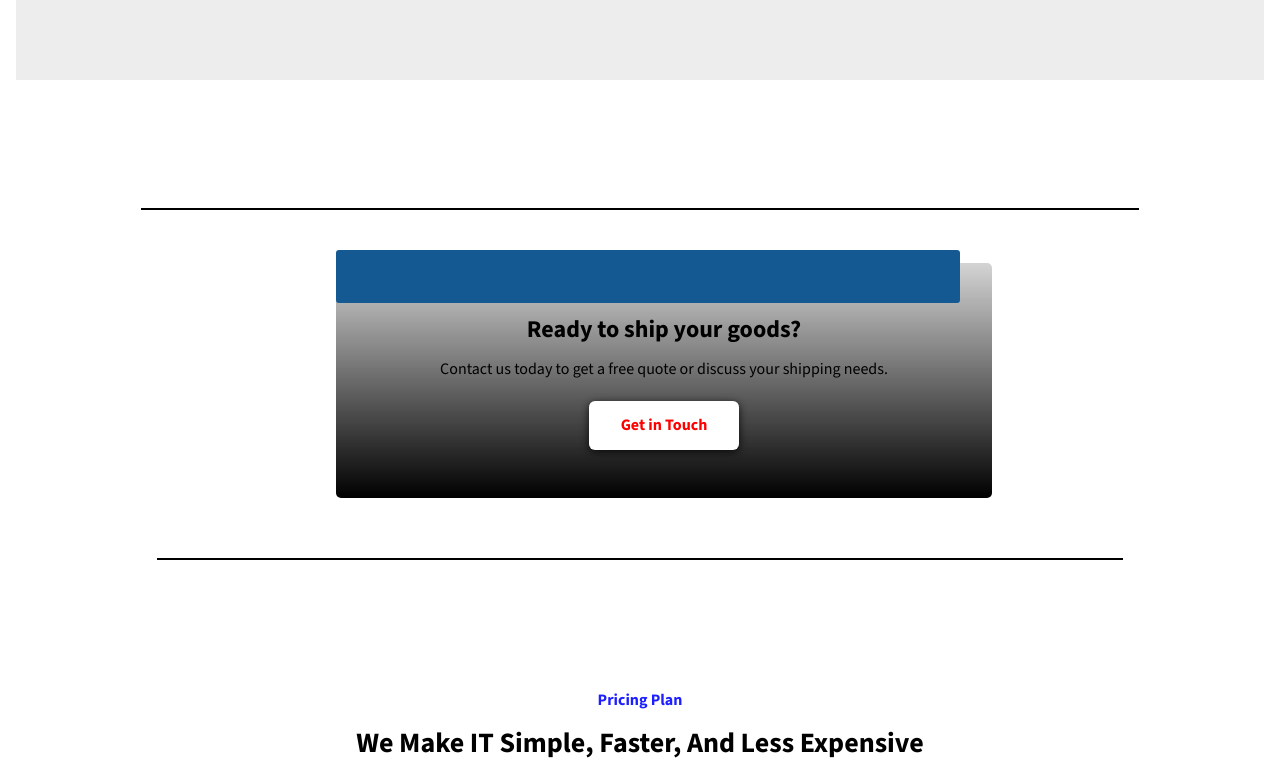
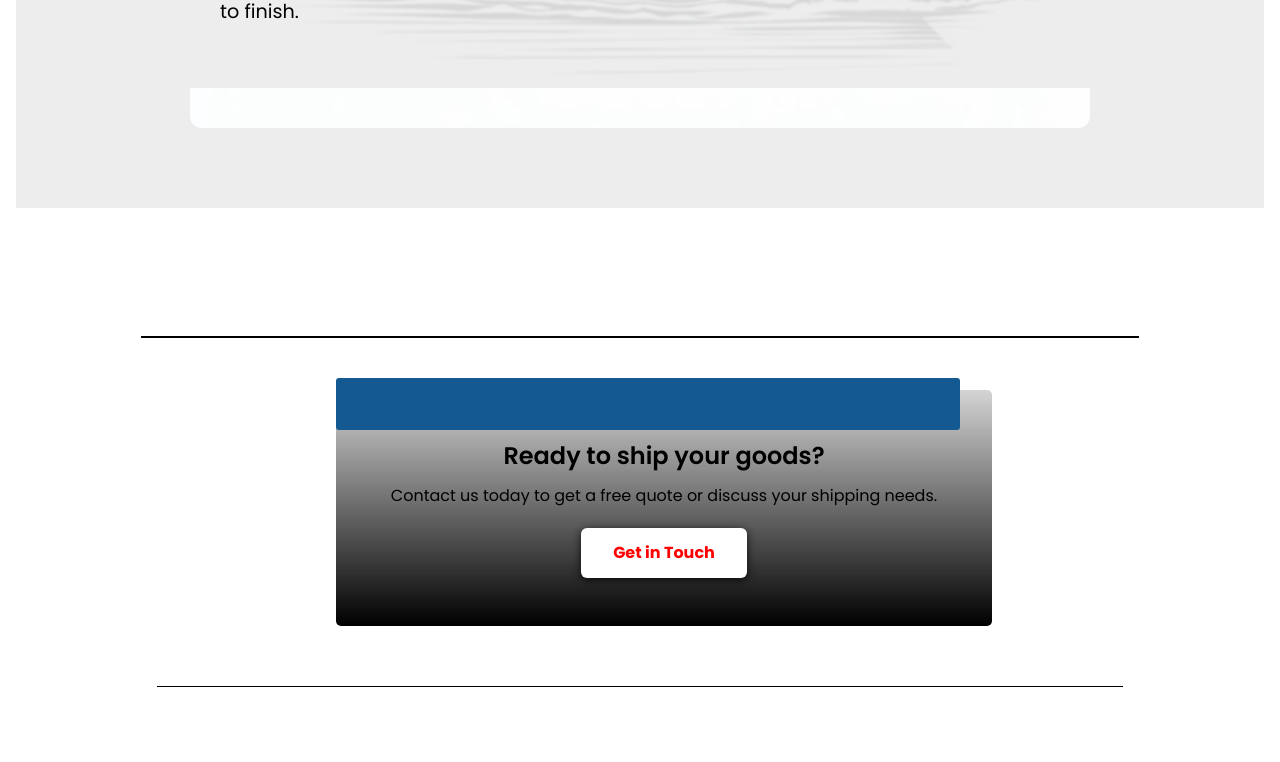
Before and after one commit to Lloydchogari/CM-Logistics, a Next.js app: page /ServicesPage in a window 1280 px wide. Shown: the part 3358-4120 px from the top of the page. Built offline with nearby package versions, Linux system fonts and the light colour scheme.

Commit message:
first commit

```diff
--- a/app/ServicesPage/Services.scss
+++ b/app/ServicesPage/Services.scss
@@ -1,3 +1,13 @@
+/* Global font family for entire page */
+* {
+  font-family: 'Poppins', sans-serif;
+}
+
+/* Import Poppins from Google Fonts */
+@import url('https://fonts.googleapis.com/css2?family=Poppins:wght@400;500;600;700&display=swap');
+
+
+
 /* ===== 1) HERO SECTION ===== */
 
 .mainHero{
```
